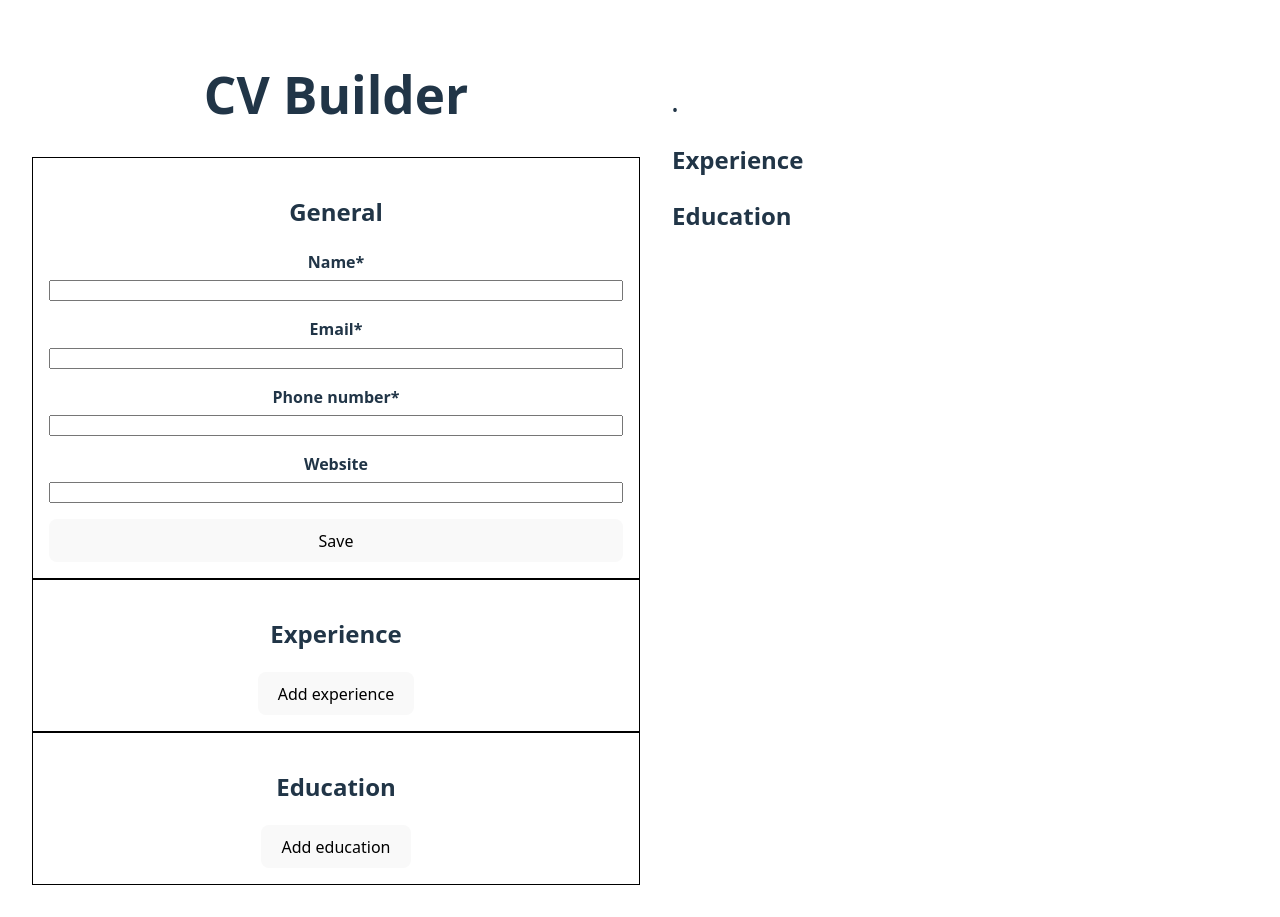
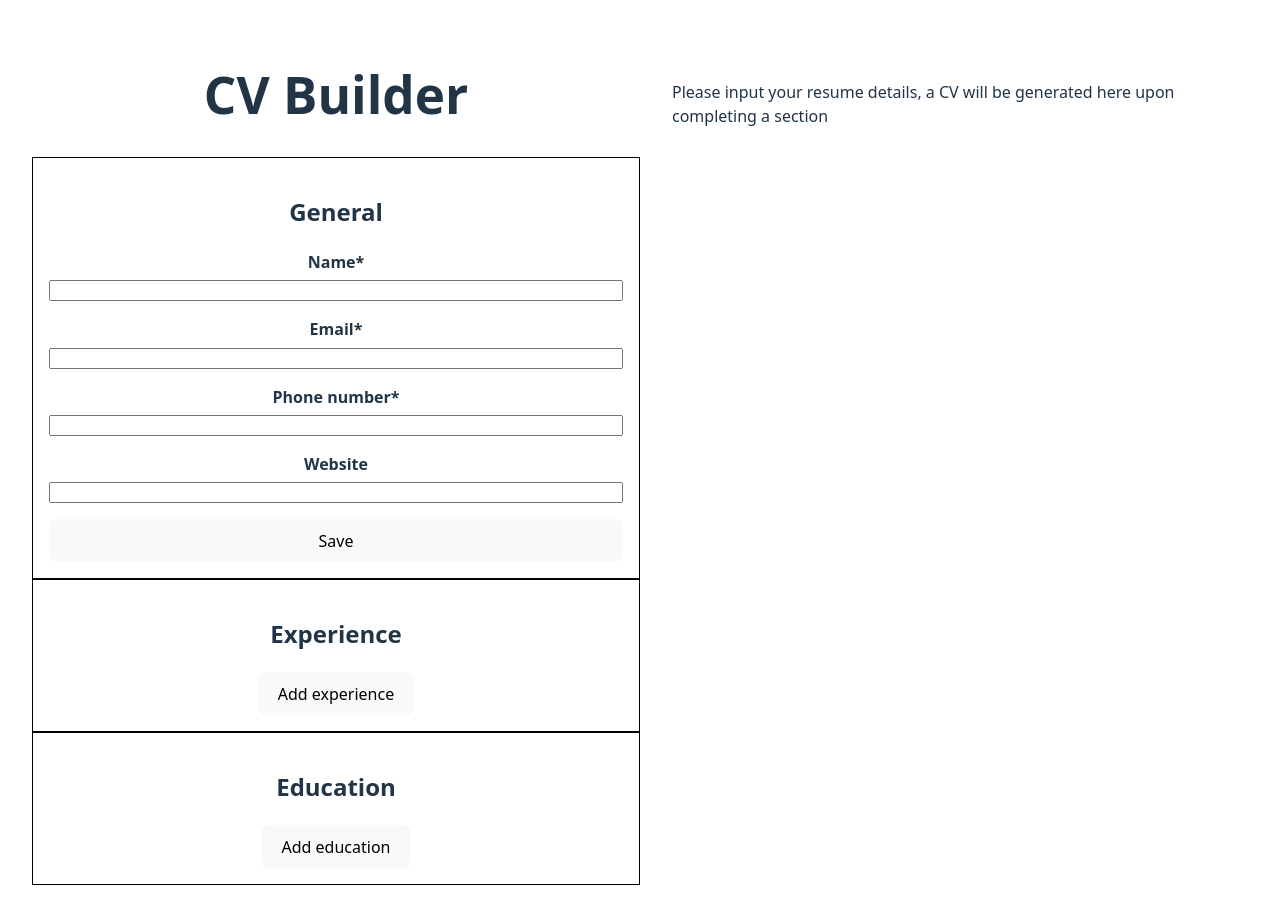
Before and after one commit to mimi-t/cv-app, a React (Vite) app: page / in a window 1280 px wide. Built offline with nearby package versions, Linux system fonts and the light colour scheme.

Commit message:
Fix CV preview when no data has been entered
- Message is displayed in CV preview when no data has been entered
- Once a section has been completed it is added to the CV preview

```diff
--- a/src/App.jsx
+++ b/src/App.jsx
@@ -11,12 +11,8 @@ function App() {
 
   const updateCv = (cvData, field) => {
     const cvCopy = structuredClone(cv);
-    if (field) {
-      cvCopy[field] = cvData;
-      setCv(cvCopy);
-    } else {
-      setCv(Object.assign(cvCopy, cvData));
-    }
+    cvCopy[field] = cvData;
+    setCv(cvCopy);
   };
 
   return (
--- a/src/components/CvPreview.jsx
+++ b/src/components/CvPreview.jsx
@@ -1,14 +1,7 @@
 import "../styles/CvPreview.css";
 import PropTypes from "prop-types";
 
-export function CvPreview({
-  name,
-  email,
-  phone,
-  website,
-  experience,
-  education,
-}) {
+export function CvPreview({ general, experience, education }) {
   const MONTH_MAP = {
     "01": "January",
     "02": "February",
@@ -23,14 +16,20 @@ export function CvPreview({
     11: "November",
     12: "December",
   };
+
+  if (general || experience || education) {
     return (
       <div id="cv-preview">
+        {general && (
           <div id="header-container">
-        <h1>{name}</h1>
+            <h1>{general.name}</h1>
             <p>
-          {email} • {phone} {website && `• ${website}`}
+              {general.email} • {general.phone}{" "}
+              {general.website && `• ${general.website}`}
             </p>
           </div>
+        )}{" "}
+        {experience && (
           <div id="experience-container">
             <h2>Experience</h2>
             {experience &&
@@ -52,6 +51,8 @@ export function CvPreview({
                 );
               })}
           </div>
+        )}
+        {education && (
           <div id="education-container">
             <h2>Education</h2>
             {education &&
@@ -63,7 +64,7 @@ export function CvPreview({
                       <span>
                         {MONTH_MAP[study.startMonth]} {study.startYear}
                         {study.endYear &&
-                      ` - ${MONTH_MAP[study.endMonth]} ${study.endYear}`}
+                          ` - ${study.endMonth && MONTH_MAP[study.endMonth] + " "}${study.endYear}`}
                       </span>
                     </div>
                     <p>
@@ -74,15 +75,23 @@ export function CvPreview({
                 );
               })}
           </div>
+        )}{" "}
+      </div>
+    );
+  } else {
+    return (
+      <div id="cv-preview">
+        <p id="empty-message">
+          Please input your resume details, a CV will be generated here upon
+          completing a section
+        </p>
       </div>
     );
   }
+}
 
 CvPreview.propTypes = {
-  name: PropTypes.string,
-  email: PropTypes.string,
-  phone: PropTypes.string,
-  website: PropTypes.string,
+  general: PropTypes.object,
   experience: PropTypes.arrayOf(PropTypes.object),
   education: PropTypes.arrayOf(PropTypes.object),
 };
--- a/src/components/General.jsx
+++ b/src/components/General.jsx
@@ -19,7 +19,10 @@ export function General({ onSave }) {
   return (
     <section id="general">
       <h2>General</h2>
-      <form id="general-form" onSubmit={(e) => onSave(getFormData(e))}>
+      <form
+        id="general-form"
+        onSubmit={(e) => onSave(getFormData(e), "general")}
+      >
         <div className="form-field">
           <label htmlFor="general-name">Name*</label>
           <input type="text" name="name" id="general-name" required />
```
Lines whose indentation alone changed are shown as unchanged.
